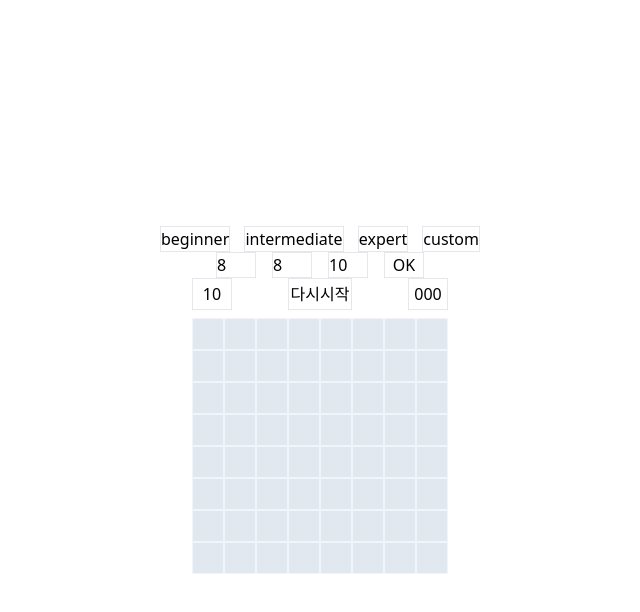
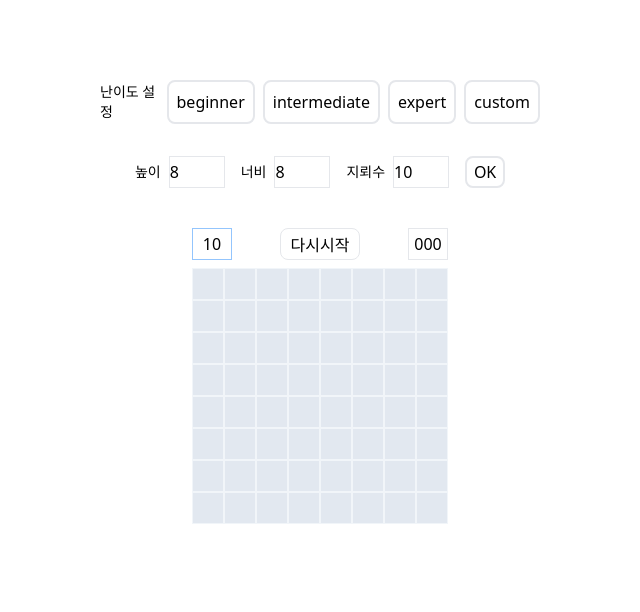
Before and after one commit to ginsum/minesweeper, a React (Vite) app: page / in a window 1280 px wide. Both pictures are taken after a click on the button "custom". Shown: the top 612 px of the page, without its empty margins (320-960 px from the left). Built offline with nearby package versions, Linux system fonts and the light colour scheme.

Commit message:
FIX: 커스텀 타입 UI 및 기능 수정

```diff
--- a/src/App.tsx
+++ b/src/App.tsx
@@ -1,7 +1,7 @@
 import Board from "./components/Board";
 function App() {
   return (
-    <div className="w-screen h-screen flex flex-col justify-center items-center">
+    <div className="w-screen h-screen flex flex-col items-center p-20">
       <Board />
     </div>
   );
--- a/src/components/Board.tsx
+++ b/src/components/Board.tsx
@@ -133,6 +133,14 @@ export default function Board() {
     cols: customCols,
     mines: customMines,
   }: MineSizeType) => {
+    if (customCols > 100 || customRows > 100) {
+      alert("너비와 높이는 100까지 가능합니다");
+      return;
+    }
+    if (customMines > (customRows * customCols) / 3) {
+      alert("지뢰수는 너비와 높이의 곱의 1/3까지 가능합니다");
+      return;
+    }
     const initCustomBoardArr = initBoard({
       rows: customRows,
       cols: customCols,
@@ -154,9 +162,14 @@ export default function Board() {
   };
 
   return (
-    <div>
+    <div className="flex flex-col justify-center items-center gap-8">
       <GameTypeButton setType={setType} />
-      {type === GameType.CUSTOM && <CustomType onClickCustom={onClickCustom} />}
+      <div className="h-10">
+        {type === GameType.CUSTOM && (
+          <CustomType onClickCustom={onClickCustom} />
+        )}
+      </div>
+
       <div className="w-[320px] flex flex-col justify-center items-center gap-2">
         <div
           className="flex justify-between"
@@ -165,10 +178,13 @@ export default function Board() {
               .width,
           }}
         >
-          <div className="flex justify-center items-center w-10 h-8 border">
+          <div className="flex justify-center items-center w-10 h-8 border border-blue-300">
             {flagNum}
           </div>
-          <button className="w-16 h-8 border" onClick={restart}>
+          <button
+            className="w-20 h-8 p-1 border rounded-lg hover:bg-slate-200"
+            onClick={restart}
+          >
             {success && "성공"}
             {fail && "실패"}
             {!success && !fail && "다시시작"}
--- a/src/components/Box.tsx
+++ b/src/components/Box.tsx
@@ -36,10 +36,11 @@ export default function Box({
       onClick={onClick}
       onContextMenu={handleOnContextMenu}
     >
-      {/* {value} */}
       {revealed && value !== 0 ? value : ""}
       {flagged && <img src={flagImage} className="w-8 h-8" />}
-      {failed && value === -1 && <img src={mineImage} className="w-8 h-8" />}
+      {failed && value === -1 && !flagged && (
+        <img src={mineImage} className="w-8 h-8" />
+      )}
     </div>
   );
 }
--- a/src/components/CustomType.tsx
+++ b/src/components/CustomType.tsx
@@ -1,6 +1,5 @@
 import { MineSizeType } from "../redux/revealSlice";
 import { useState } from "react";
-import { GameType } from "../constants/game";
 
 export default function CustomType({
   onClickCustom,
@@ -15,26 +14,41 @@ export default function CustomType({
   return (
     <>
       <div className={"flex justify-center gap-4"}>
+        <div className="flex items-center gap-2">
+          <div className="text-sm">높이</div>
           <input
-          className="w-10 border"
+            className="w-14 h-8 border"
             type="number"
+            maxLength={100}
             value={size.rows}
             onChange={(e) => setSize({ ...size, rows: Number(e.target.value) })}
           />
+        </div>
+        <div className="flex items-center gap-2">
+          <div className="text-sm">너비</div>
+
           <input
-          className="w-10 border"
+            className="w-14 h-8 border"
             type="number"
+            maxLength={100}
             value={size.cols}
             onChange={(e) => setSize({ ...size, cols: Number(e.target.value) })}
           />
+        </div>
+        <div className="flex items-center gap-2">
+          <div className="text-sm">지뢰수</div>
           <input
-          className="w-10 border"
+            className="w-14 h-8 border"
             type="number"
+            maxLength={(size.rows * size.cols) / 3}
             value={size.mines}
-          onChange={(e) => setSize({ ...size, mines: Number(e.target.value) })}
+            onChange={(e) =>
+              setSize({ ...size, mines: Number(e.target.value) })
+            }
           />
+        </div>
         <button
-          className="w-10 border"
+          className="w-10 border-2 rounded-lg hover:bg-slate-200"
           onClick={() =>
             onClickCustom({
               rows: size.rows,
--- a/src/components/GameTypeButton.tsx
+++ b/src/components/GameTypeButton.tsx
@@ -7,9 +7,14 @@ export default function GameTypeButton({
 }) {
   return (
     <>
-      <div className={"flex w-[320px] justify-between"}>
+      <div className={"flex w-[440px] justify-between items-center gap-2"}>
+        <div className="text-sm">난이도 설정</div>
         {gameTypes.map((el) => (
-          <button key={el} className="border" onClick={() => setType(el)}>
+          <button
+            key={el}
+            className="p-2 border-2 rounded-lg hover:bg-slate-200"
+            onClick={() => setType(el)}
+          >
             {el}
           </button>
         ))}
--- a/src/components/Timer.tsx
+++ b/src/components/Timer.tsx
@@ -10,7 +10,7 @@ export default function Timer() {
 
   useEffect(() => {
     let interval: number | undefined;
-    if (times >= 10) {
+    if (times >= 999) {
       dispatch(setTimerActive(false));
     }
     if (timerActive) {
```
Also changed, not shown: 2 other files (tests, documents, lock files or other folders). Lines whose indentation alone changed are shown as unchanged.
